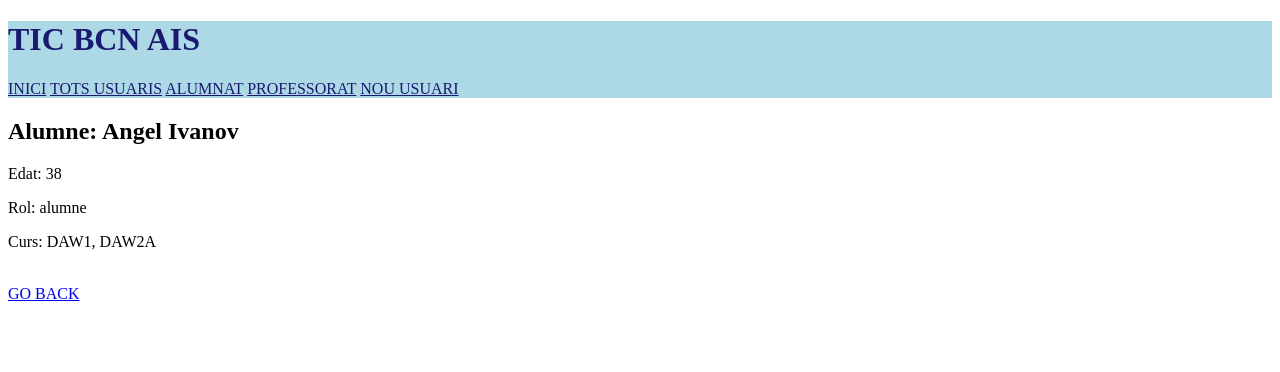
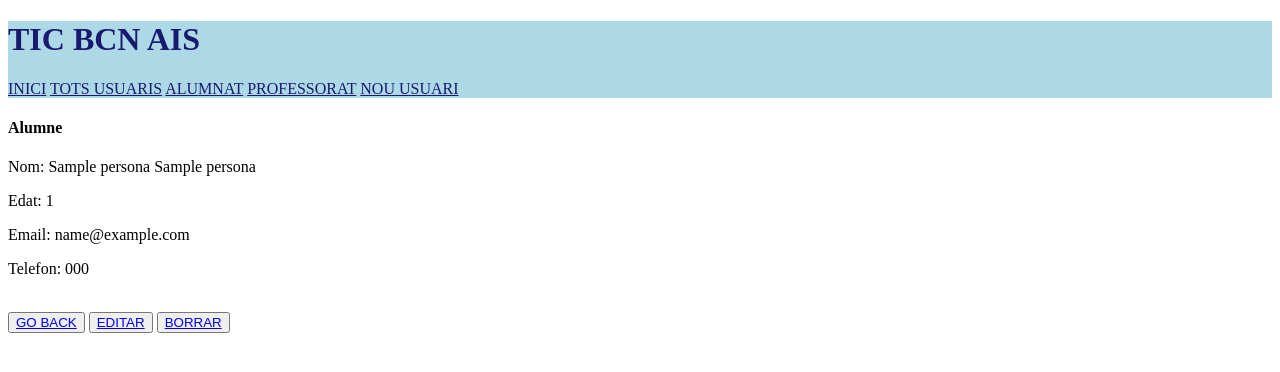
Before and after one commit to angelspsv/M7_UF4, a Django app: page /centre/students/student/1/ in a window 1280 px wide. Shown: the top 372 px of the page. Run offline with Django 5.2, Linux system fonts and the light colour scheme; tables that the repository leaves empty hold one stand-in row (values such as "Sample post").

Commit message:
modificacio update i feta funcionalitat delete

```diff
--- a/TIC_BCN_AIS/centre/templates/alumnat.html
+++ b/TIC_BCN_AIS/centre/templates/alumnat.html
@@ -18,7 +18,7 @@
     <tbody>
       {% for student in students %}
         <tr>
-          <td>{{ student.id }}</td>
+          <td><a href="{% url 'student' student.id %}">{{ student.id }}</a></td>
           <td>{{ student.nom }}</td>
           <td>{{ student.cognom }}</td>
           <td>{{ student.edat }}</td>
--- a/TIC_BCN_AIS/centre/templates/alumne.html
+++ b/TIC_BCN_AIS/centre/templates/alumne.html
@@ -1,10 +1,13 @@
 {% extends 'base.html' %}
 
 {% block content %}
-<h2>Alumne: {{ alumne.nom }} {{ alumne.cognom }}</h2>
+<h4>Alumne</h4>
+<p>Nom: {{ alumne.nom }} {{ alumne.cognom }}</p>
 <p>Edat: {{ alumne.edat }}</p>
-<p>Rol: {{ alumne.rol }}</p>
-<p>Curs: {{ alumne.curs }}</p>
+<p>Email: {{ alumne.email }}</p>
+<p>Telefon: {{ alumne.telefon }}</p>
 <br>
-<a href="{% url 'students' %}">GO BACK</a>
+<button><a href="{% url 'students' %}">GO BACK</a></button>
+<button><a href="{% url 'update_student' alumne.id %}">EDITAR</a></button>
+<button><a href="{% url 'delete_user' alumne.id %}">BORRAR</a></button>
 {% endblock %}
--- a/TIC_BCN_AIS/centre/templates/display.html
+++ b/TIC_BCN_AIS/centre/templates/display.html
@@ -23,6 +23,10 @@
           <td>{{ persona.rol }}</td>
           <td>{{ persona.email }}</td>
           <td>{{ persona.telefon }}</td>
+          <td>
+              <button><a href="{% url 'update_user' persona.id %}">EDITAR</a></button>
+              <button><a href="{% url 'delete_user' persona.id %}">BORRAR</a></button>
+          </td>
         </tr>
       {% endfor %}
     </tbody>
--- a/TIC_BCN_AIS/centre/templates/professorat.html
+++ b/TIC_BCN_AIS/centre/templates/professorat.html
@@ -18,7 +18,7 @@
     <tbody>
       {% for teacher in teachers %}
         <tr>
-          <td>{{ teacher.id }}</td>
+          <td><a href="{% url 'teacher' teacher.id %}">{{ teacher.id }}</a></td>
           <td>{{ teacher.nom }}</td>
           <td>{{ teacher.cognom }}</td>
           <td>{{ teacher.edat }}</td>
--- a/TIC_BCN_AIS/centre/urls.py
+++ b/TIC_BCN_AIS/centre/urls.py
@@ -9,5 +9,8 @@ urlpatterns = [
     path('teachers/teacher/<str:pk>/', views.teacher, name='teacher'),
     path('form/', views.form, name='form'),
     path('display/', views.display_data, name='display_data'),
-    path('update/<str:pk>/', views.update_user, name='update_user')
+    path('update/<str:pk>/', views.update_user, name='update_user'),
+    path('teachers/update/<str:pk>/', views.update_user, name='update_teacher'),
+    path('students/update/<str:pk>/', views.update_user, name='update_student'),
+    path('delete/<str:pk>/', views.delete_user, name='delete_user')
 ]
--- a/TIC_BCN_AIS/centre/views.py
+++ b/TIC_BCN_AIS/centre/views.py
@@ -17,12 +17,7 @@ def students(request):
 
 
 def student(request, pk):
-    students = [
-        {"nom": "Angel", "cognom": "Ivanov", "edat": "38", "rol": "alumne", "curs": "DAW1, DAW2A"},
-        {"nom": "Ramon", "cognom": "Garcia", "edat": "25", "rol": "alumne", "curs": "DAW2A"},
-        {"nom": "Laura", "cognom": "Fernandez", "edat": "24", "rol": "alumne", "curs": "DAW2A"}
-    ]
-    student = students[int(pk)-1]
+    student = Persona.objects.get(id = pk)
     return render(request, 'alumne.html', {'alumne': student})
 
 def teachers(request):
@@ -32,12 +27,7 @@ def teachers(request):
 
 
 def teacher(request, pk):
-    teachers = [
-        {"nom": "Roger", "cognom": "Sobrino", "edat": "39", "rol": "teacher", "curs": "DAM2B, DAW2A"},
-        {"nom": "Pere", "cognom": "Guitart", "edat": "57", "rol": "teacher", "curs": "DAW1"},
-        {"nom": "Juanma", "cognom": "Biel", "edat": "50", "rol": "teacher", "curs": "DAW2B, DAW2A"}
-    ]
-    teacher = teachers[int(pk)-1]
+    teacher = Persona.objects.get(id=pk)
     return render(request, 'professor.html', {'professor': teacher})
 
 def form(request):
@@ -53,7 +43,7 @@ def form(request):
 
 
 def display_data(request):
-    personas = Persona.objects.all()
+    personas = Persona.objects.all().order_by('id')
     context = {'personas': personas}
     return render(request, 'display.html', context)
 
@@ -70,3 +60,15 @@ def update_user(request, pk):
 
     context = {'form': form}
     return render(request, 'update_user_form.html', context)
+
+def delete_user(request, pk):
+
+
+    person = Persona.objects.get(id=pk)
+
+    if request.method == 'POST':
+        person.delete()
+        return redirect('index')
+
+    context = {'object':person}
+    return render(request, 'delete_user.html', context)
```
Also changed, not shown: TIC_BCN_AIS/centre/templates/delete_user.html (added, +12 -0 lines), TIC_BCN_AIS/centre/templates/professor.html (+7 -4 lines).
